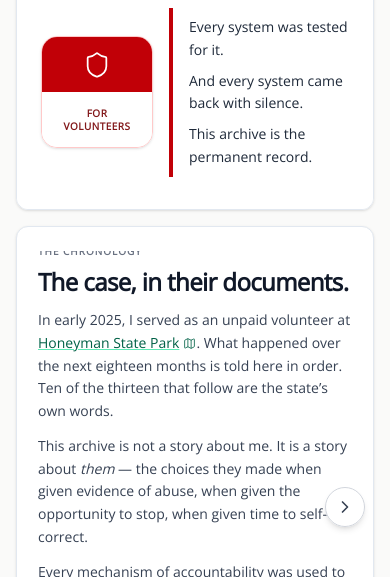
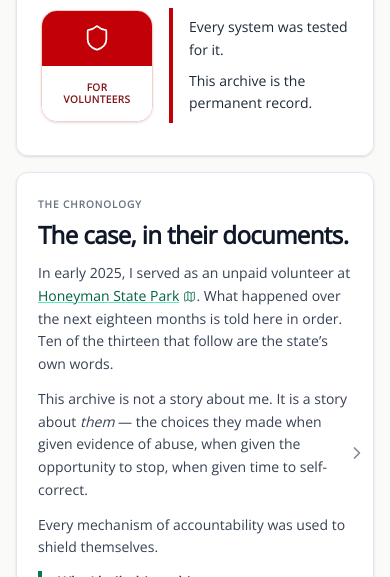
Before and after one commit to rswfire/rswfire.oprd, a Next.js app: page / in a window 390 px wide. Shown: the part 248-825 px from the top of the page. Built offline with nearby package versions, Linux system fonts and the light colour scheme; no server answers.

Commit message:
Mobile timeline fixes; hero line removed
Edge-hugging translucent arrows on mobile, dates-only rail, and the end
panels center without clipping when they overflow. The hero drops one
line.

```diff
--- a/app/(archive)/page.tsx
+++ b/app/(archive)/page.tsx
@@ -33,7 +33,6 @@ export default function OverviewPage() {
                         <blockquote className="order-2 flex-1 min-w-0 border-l-4 border-red-700 pl-4 sm:pl-6 py-2">
                             <p className="text-sm min-[400px]:text-base sm:text-lg md:text-base text-gray-800 leading-relaxed">
                                 <span className="block">Every system was tested for it.</span>
-                                <span className="block mt-2">And every system came back with silence.</span>
                                 <span className="block mt-2">This archive is the permanent record.</span>
                             </p>
                         </blockquote>
--- a/components/CaseTimeline.tsx
+++ b/components/CaseTimeline.tsx
@@ -372,8 +372,10 @@ export default function CaseTimeline() {
         scrollToStop(stopRef.current + (e.key === "ArrowRight" ? 1 : -1));
     };
 
+    // On mobile the cards are near-full-width, so the arrows hug the screen
+    // edges and go translucent; sm+ keeps the solid floating buttons.
     const arrowCls =
-        "absolute top-1/2 -translate-y-1/2 z-10 flex items-center justify-center w-10 h-10 rounded-full bg-white/95 border border-gray-300 shadow-md text-gray-700 hover:text-emerald-800 hover:border-emerald-600 transition-colors cursor-pointer disabled:opacity-0 disabled:pointer-events-none";
+        "absolute top-1/2 -translate-y-1/2 z-10 flex items-center justify-center w-8 h-8 sm:w-10 sm:h-10 rounded-full bg-white/50 sm:bg-white/95 border border-transparent sm:border-gray-300 shadow-none sm:shadow-md text-gray-600/70 sm:text-gray-700 hover:text-emerald-800 sm:hover:border-emerald-600 transition-colors cursor-pointer disabled:opacity-0 disabled:pointer-events-none";
 
     return (
         <div className="mt-4 rounded-xl overflow-hidden border border-slate-200 bg-white shadow-sm">
@@ -384,7 +386,7 @@ export default function CaseTimeline() {
                     onClick={() => scrollToStop(stopRef.current - 1)}
                     disabled={stop <= 0}
                     aria-label="Previous"
-                    className={`${arrowCls} left-2`}
+                    className={`${arrowCls} left-0 sm:left-2`}
                 >
                     <svg viewBox="0 0 24 24" className="w-5 h-5 fill-none stroke-current stroke-2" aria-hidden>
                         <path d="M15 6l-6 6 6 6" strokeLinecap="round" strokeLinejoin="round" />
@@ -395,7 +397,7 @@ export default function CaseTimeline() {
                     onClick={() => scrollToStop(stopRef.current + 1)}
                     disabled={stop >= STOP_COUNT - 1}
                     aria-label="Next"
-                    className={`${arrowCls} right-2`}
+                    className={`${arrowCls} right-0 sm:right-2`}
                 >
                     <svg viewBox="0 0 24 24" className="w-5 h-5 fill-none stroke-current stroke-2" aria-hidden>
                         <path d="M9 6l6 6-6 6" strokeLinecap="round" strokeLinejoin="round" />
@@ -411,7 +413,7 @@ export default function CaseTimeline() {
                     className="flex items-stretch gap-4 overflow-x-auto snap-x snap-mandatory px-4 py-6 pb-4 focus:outline-none focus-visible:ring-2 focus-visible:ring-emerald-600 [scrollbar-width:thin]"
                 >
                     {/* Intro panel: what this is, for a reader arriving cold */}
-                    <div id="case-start" data-case-stop className="snap-center shrink-0 w-[85vw] max-w-[460px] max-h-[min(calc(100dvh-8rem),520px)] sm:max-h-none overflow-y-auto flex flex-col justify-center px-2">
+                    <div id="case-start" data-case-stop className="snap-center shrink-0 w-[85vw] max-w-[460px] max-h-[min(calc(100dvh-8rem),520px)] sm:max-h-none overflow-y-auto flex flex-col px-2"><div className="my-auto">
                         <div className="text-[10px] font-bold uppercase tracking-widest text-gray-500">
                             The chronology
                         </div>
@@ -458,6 +460,7 @@ export default function CaseTimeline() {
                                 A final statement to the Oregon Parks and Recreation Department.
                             </Link>
                         </div>
+                        </div>
                     </div>
 
                     {CASE_CARDS.map((card, i) => (
@@ -465,7 +468,7 @@ export default function CaseTimeline() {
                     ))}
 
                     {/* Outro panel: where to go deeper */}
-                    <div id="case-record" data-case-stop className="snap-center shrink-0 w-[85vw] max-w-[420px] max-h-[min(calc(100dvh-8rem),520px)] sm:max-h-none overflow-y-auto flex flex-col justify-center px-2">
+                    <div id="case-record" data-case-stop className="snap-center shrink-0 w-[85vw] max-w-[420px] max-h-[min(calc(100dvh-8rem),520px)] sm:max-h-none overflow-y-auto flex flex-col px-2"><div className="my-auto">
                         <p className="text-sm leading-relaxed text-gray-700">
                             The full record is hundreds of documents across five accountability pages — every
                             original preserved, every one readable and downloadable.
@@ -476,6 +479,7 @@ export default function CaseTimeline() {
                         >
                             The accountability pages →
                         </Link>
+                        </div>
                     </div>
                 </div>
             </div>
@@ -517,7 +521,7 @@ export default function CaseTimeline() {
                         {CASE_CARDS[stop - 1] ? (
                             <>
                                 <span className="text-gray-600 font-semibold">{CASE_CARDS[stop - 1].date}</span>
-                                <span className="text-gray-500">{CASE_CARDS[stop - 1].title}</span>
+                                <span className="hidden sm:block text-gray-500">{CASE_CARDS[stop - 1].title}</span>
                             </>
                         ) : (
                             <span className="text-xs tracking-[0.25em] text-gray-600 font-semibold">
```
